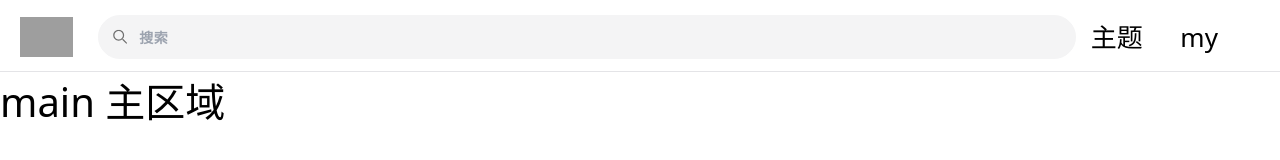
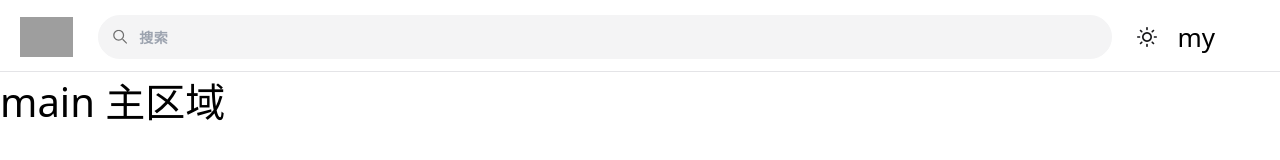
Before and after one commit to sean-lgt/vue3-vite-tailwind-frontdesk-template, a Vue app: page / in a window 1280 px wide. Shown: the top 160 px of the page. Built offline with nearby package versions, Linux system fonts and the light colour scheme; grey boxes are pictures that could not be loaded.

Commit message:
feat: popover 通用组件功能封装

```diff
--- a/src/constants/index.js
+++ b/src/constants/index.js
@@ -6,3 +6,10 @@ export const ALL_CATEGORY_ITEM = {
   id: 'all',
   name: '全部'
 }
+
+// 主题配置
+export const THEME_CONFIG = {
+  LIGHT: 'light',
+  DARK: 'dark',
+  SYSTEM: 'system'
+}
--- /dev/null
+++ b/src/libs/popover/index.vue
@@ -0,0 +1,155 @@
+<template>
+  <div class="relative" @mouseenter="onMouseenter" @mouseleave="onMouseLeave">
+    <div ref="referenceTarget">
+      <!-- 具名插槽 触发弹层的视图 -->
+      <slot name="reference" />
+    </div>
+    <transition name="slider">
+      <div
+        v-show="isVisable"
+        ref="contentTarget"
+        :style="contentStyle"
+        class="absolute z-20 bg-white dark:bg-zinc-900 border rounded-md dark:border-zinc-700"
+      >
+        <!-- 匿名插槽 弹出层视图中展示的内容-->
+        <slot />
+      </div>
+    </transition>
+  </div>
+</template>
+
+<script>
+// 延迟关闭时长 防抖
+const DELAY_TIME = 150
+
+const PROP_TOP_LEFT = 'top-left'
+const PROP_TOP_RIGHT = 'top-right'
+const PROP_BOTTOM_LEFT = 'bottom-left'
+const PROP_BOTTOM_RIGHT = 'bottom-right'
+
+// 定义指定位置 enum
+const placementEnum = [
+  PROP_TOP_LEFT,
+  PROP_TOP_RIGHT,
+  PROP_BOTTOM_LEFT,
+  PROP_BOTTOM_RIGHT
+]
+</script>
+
+<script setup>
+import { ref, watch, nextTick } from 'vue'
+
+const props = defineProps({
+  // 控制气泡弹出层位置,只允许传入特定值
+  placement: {
+    type: String,
+    default: PROP_BOTTOM_LEFT,
+    validator(val) {
+      const result = placementEnum.includes(val)
+      if (!result) {
+        throw new Error(
+          `popover 的 placement 必须是 ${placementEnum.join('、')} 中的一个`
+        )
+      }
+      return result
+    }
+  }
+})
+
+// 控制弹出层是否展示
+const isVisable = ref(false)
+
+// 控制延迟关闭时间 防抖
+let timer = null
+
+// 鼠标移入触发
+const onMouseenter = () => {
+  isVisable.value = true
+  // 再次触发时，清理延时装置
+  if (timer) {
+    clearTimeout(timer)
+  }
+}
+
+// 鼠标移出触发 防抖延迟
+const onMouseLeave = () => {
+  // 延时装置
+  timer = setTimeout(() => {
+    isVisable.value = false
+    timer = null
+  }, DELAY_TIME)
+}
+
+// 计算元素尺寸信息
+const referenceTarget = ref(null) //触发弹层元素
+const contentTarget = ref(null) //弹层元素
+// 弹层位置style
+const contentStyle = ref({
+  top: 0,
+  left: 0
+})
+
+// 计算元素尺寸
+const useElementSize = (target) => {
+  if (!target) return {}
+  return {
+    width: target.offsetWidth,
+    height: target.offsetHeight
+  }
+}
+
+/**
+ * 监听展示的变化，在展示时计算气泡位置
+ */
+watch(isVisable, (val) => {
+  if (!val) {
+    return
+  }
+  // 等待渲染成功之后
+  nextTick(() => {
+    switch (props.placement) {
+      // 左上
+      case PROP_TOP_LEFT:
+        contentStyle.value.top = 0
+        contentStyle.value.left =
+          -useElementSize(contentTarget.value).width + 'px'
+        break
+      // 右上
+      case PROP_TOP_RIGHT:
+        contentStyle.value.top = 0
+        contentStyle.value.left =
+          useElementSize(referenceTarget.value).width + 'px'
+        break
+      // 左下
+      case PROP_BOTTOM_LEFT:
+        contentStyle.value.top =
+          useElementSize(referenceTarget.value).height + 'px'
+        contentStyle.value.left =
+          -useElementSize(contentTarget.value).width + 'px'
+        break
+      // 右下
+      case PROP_BOTTOM_RIGHT:
+        contentStyle.value.top =
+          useElementSize(referenceTarget.value).height + 'px'
+        contentStyle.value.left =
+          useElementSize(referenceTarget.value).width + 'px'
+        break
+    }
+  })
+})
+</script>
+
+<style lang="scss" scoped>
+.slider-enter-active,
+.slider-leave-active {
+  transition:
+    opacity 0.3s,
+    transform 0.3s;
+}
+
+.slider-enter-from,
+.slider-leave-to {
+  opacity: 0;
+  transform: translateY(20px);
+}
+</style>
--- a/src/views/layout/components/header/header-theme/index.vue
+++ b/src/views/layout/components/header/header-theme/index.vue
@@ -1,7 +1,57 @@
 <template>
-  <div class="w-10 text-xl">主题</div>
+  <m-popover>
+    <template #reference>
+      <m-svg-icon
+        :name="svgIconName"
+        class="guide-theme w-4 h-4 p-1 cursor-pointer rounded-sm duration-200 outline-none hover:bg-zinc-100/60 dark:hover:bg-zinc-900"
+        fillClass="fill-zinc-900 dark:fill-zinc-300"
+      ></m-svg-icon>
+    </template>
+    <div class="w-[144px] overflow-hidden p-1">
+      <div
+        class="flex items-center p-1 cursor-pointer rounded hover:bg-zinc-100/60 dark:hover:bg-zinc-800"
+        v-for="item in themeArr"
+        :key="item.id"
+      >
+        <m-svg-icon
+          :name="item.icon"
+          class="w-1.5 h-1.5 mr-1"
+          fillClass="fill-zinc-900 dark:fill-zinc-300"
+        ></m-svg-icon>
+        <span class="text-zinc-800 dark:text-zinc-300 text-sm">{{
+          item.name
+        }}</span>
+      </div>
+    </div>
+  </m-popover>
 </template>
 
-<script setup></script>
+<script setup>
+import { ref } from 'vue'
+import { THEME_CONFIG } from '@/constants'
+
+const themeArr = [
+  {
+    id: '0',
+    type: THEME_CONFIG.LIGHT,
+    icon: 'theme-light',
+    name: '极简白'
+  },
+  {
+    id: '1',
+    type: THEME_CONFIG.DARK,
+    icon: 'theme-dark',
+    name: '极夜黑'
+  },
+  {
+    id: '2',
+    type: THEME_CONFIG.SYSTEM,
+    icon: 'theme-system',
+    name: '跟随系统'
+  }
+]
+
+const svgIconName = ref(themeArr[0].icon)
+</script>
 
 <style lang="scss" scoped></style>
```
